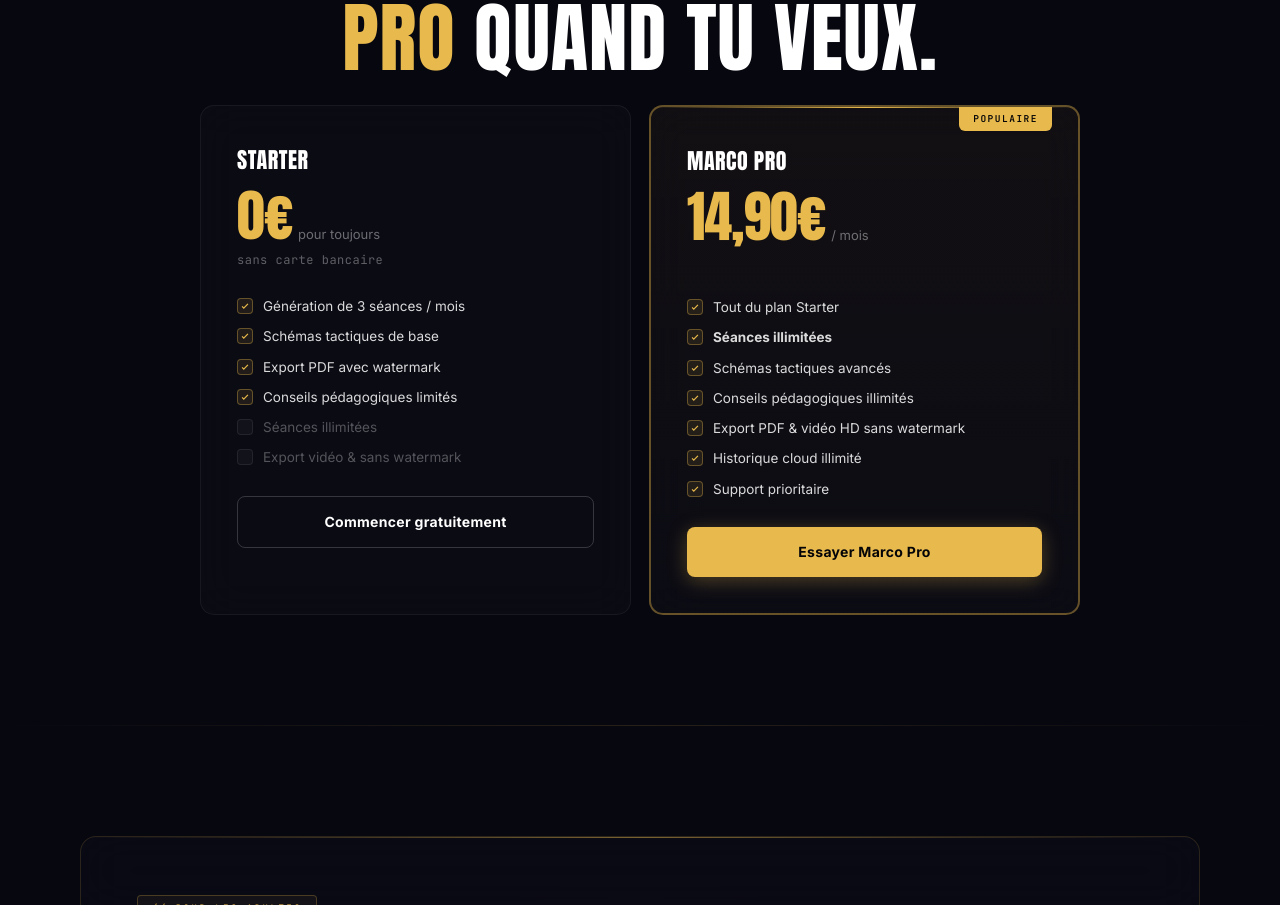
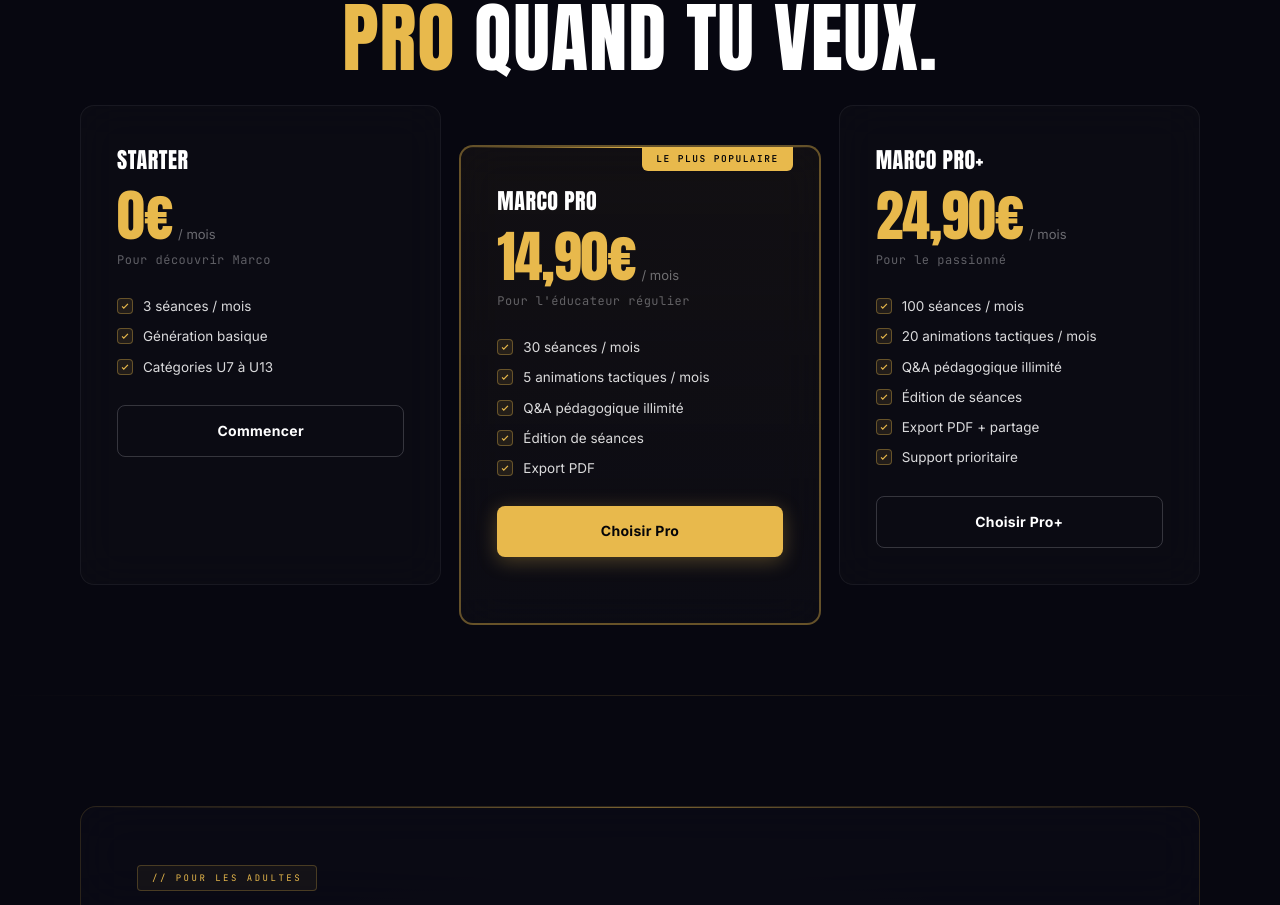
Before and after one commit to lepenjulien-glitch/marcofoot, a Next.js app: page / in a window 1280 px wide. Shown: the part 7170-8075 px from the top of the page. Built offline with nearby package versions, Linux system fonts and the light colour scheme.

Commit message:
feat: pricing 3 tiers avec quotas (Starter/Pro 14,90€/Pro+ 24,90€)
Co-Authored-By: Claude Opus 4.6 <noreply@anthropic.com>

```diff
--- a/components/landing/PricingSection.tsx
+++ b/components/landing/PricingSection.tsx
@@ -7,42 +7,59 @@ export default function PricingSection() {
           <h2 className="s-title">Gratuit pour commencer.<br/><span className="or">Pro</span> quand tu veux.</h2>
         </div>
 
-        <div className="price-grid">
+        <div className="price-grid" style={{ gridTemplateColumns: 'repeat(3, 1fr)', maxWidth: '1120px' }}>
+          {/* Starter */}
           <div className="price-card rv rv-left d1">
             <div className="price-name">Starter</div>
             <div className="price-row">
               <span className="price-num">0€</span>
-              <span className="price-per">pour toujours</span>
+              <span className="price-per">/ mois</span>
             </div>
-            <div className="price-sub">sans carte bancaire</div>
+            <div className="price-sub">Pour découvrir Marco</div>
             <ul className="price-feat">
-              <li>Génération de 3 séances / mois</li>
-              <li>Schémas tactiques de base</li>
-              <li>Export PDF avec watermark</li>
-              <li>Conseils pédagogiques limités</li>
-              <li className="dim">Séances illimitées</li>
-              <li className="dim">Export vidéo &amp; sans watermark</li>
+              <li>3 séances / mois</li>
+              <li>Génération basique</li>
+              <li>Catégories U7 à U13</li>
             </ul>
-            <a href="#waitlist" className="price-cta">Commencer gratuitement</a>
+            <a href="#waitlist" className="price-cta">Commencer</a>
           </div>
-          <div className="price-card feat rv rv-right d2">
-            <div className="price-tag">Populaire</div>
+
+          {/* Marco Pro */}
+          <div className="price-card feat rv d2">
+            <div className="price-tag">Le plus populaire</div>
             <div className="price-name">Marco Pro</div>
             <div className="price-row">
               <span className="price-num">14,90€</span>
               <span className="price-per">/ mois</span>
             </div>
-            <div className="price-sub">&nbsp;</div>
+            <div className="price-sub">Pour l&apos;éducateur régulier</div>
             <ul className="price-feat">
-              <li>Tout du plan Starter</li>
-              <li><strong>Séances illimitées</strong></li>
-              <li>Schémas tactiques avancés</li>
-              <li>Conseils pédagogiques illimités</li>
-              <li>Export PDF &amp; vidéo HD sans watermark</li>
-              <li>Historique cloud illimité</li>
+              <li>30 séances / mois</li>
+              <li>5 animations tactiques / mois</li>
+              <li>Q&amp;A pédagogique illimité</li>
+              <li>Édition de séances</li>
+              <li>Export PDF</li>
+            </ul>
+            <a href="#waitlist" className="price-cta">Choisir Pro</a>
+          </div>
+
+          {/* Marco Pro+ */}
+          <div className="price-card rv rv-right d3">
+            <div className="price-name">Marco Pro+</div>
+            <div className="price-row">
+              <span className="price-num">24,90€</span>
+              <span className="price-per">/ mois</span>
+            </div>
+            <div className="price-sub">Pour le passionné</div>
+            <ul className="price-feat">
+              <li>100 séances / mois</li>
+              <li>20 animations tactiques / mois</li>
+              <li>Q&amp;A pédagogique illimité</li>
+              <li>Édition de séances</li>
+              <li>Export PDF + partage</li>
               <li>Support prioritaire</li>
             </ul>
-            <a href="#waitlist" className="price-cta">Essayer Marco Pro</a>
+            <a href="#waitlist" className="price-cta">Choisir Pro+</a>
           </div>
         </div>
       </div>
```
